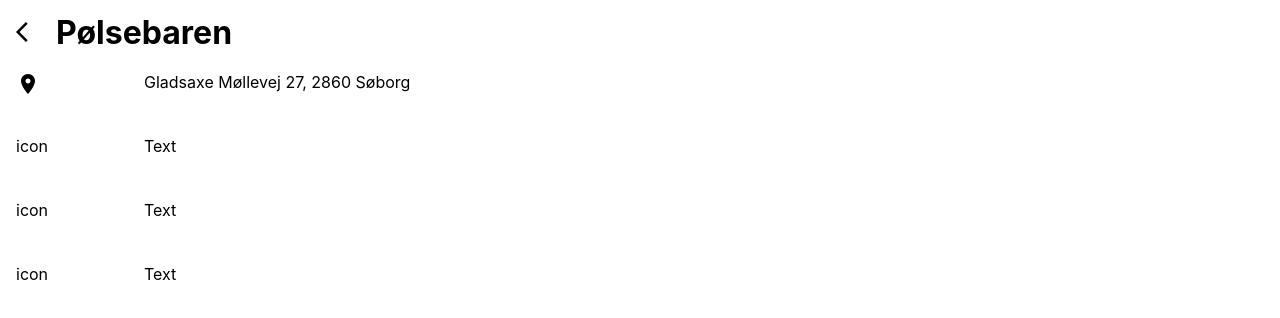
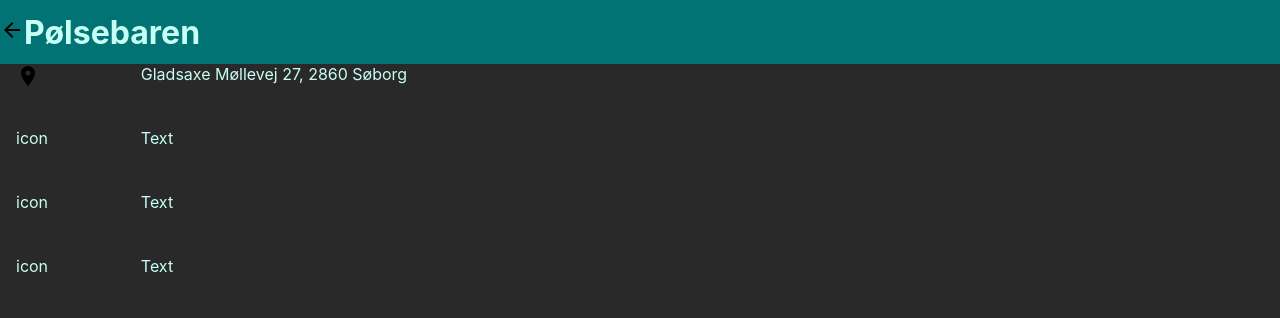
Before and after one commit to kristiannissen/cafe-fodkold, a Next.js app: page /stand/1 in a window 1280 px wide. Shown: the top 318 px of the page. Built offline with nearby package versions, Linux system fonts and the light colour scheme.

Commit message:
Design changes

```diff
--- a/pages/stand/[id].js
+++ b/pages/stand/[id].js
@@ -16,19 +16,10 @@
       <Head>
         <title>Pølsebaren</title>
       </Head>
-      <header className={styles.container}>
-        <svg
-          xmlns="http://www.w3.org/2000/svg"
-          height="24px"
-          viewBox="0 0 24 24"
-          width="24px"
-          fill="#000000"
-          className={styles.svg}
-          onClick={() => router.push("/")}
-        >
-          <path d="M0 0h24v24H0z" fill="none" />
-          <path d="M11.67 3.87L9.9 2.1 0 12l9.9 9.9 1.77-1.77L3.54 12z" />
-        </svg>
+      <header className={styles.header}>
+        <span onClick={() => router.push("/")}>
+            <i className="icon arrow"></i>
+        </span>
         <h1>Pølsebaren</h1>
       </header>
       <main>
--- a/styles/List.module.css
+++ b/styles/List.module.css
@@ -1,7 +1,6 @@
 /* List.module.css */
 .list {
-  border: 1px solid #bfbfbf;
-  border-radius: 8px;
+    background-color: var(--color_900);
 }
 .list_item {
   display: flex;
--- a/styles/Stand.module.css
+++ b/styles/Stand.module.css
@@ -1,18 +1,19 @@
 /* Stand.module.css */
-.container {
+.header {
   display: flex;
   height: 64px;
   align-items: center;
+    background-color: var(--color_800);
 }
-.svg {
-  cursor: hand;
-  margin: 16px 16px;
+.header span {
+    cursor: pointer;
 }
 .row {
   display: grid;
   grid-template-columns: [first] 10% [line2] 90% [end];
-  width: 100vw;
+  width: calc(100vw - 32px);
   grid-template-rows: 64px;
+  margin: 0 16px;
 }
 .row .column:first-of-type {
 }
--- a/styles/Toolbar.module.css
+++ b/styles/Toolbar.module.css
@@ -1,13 +1,12 @@
 .container {
-  background-color: #bfbfbf;
-  border-radius: 8px;
+  background-color: var(--color_600);
   position: fixed;
   bottom: 10px;
   padding: 16px;
   display: flex;
   align-items: center;
   justify-content: space-between;
-  min-width: calc(100vw - 32px);
+  min-width: 100vw;
 }
 .button {
 }
--- a/styles/globals.css
+++ b/styles/globals.css
@@ -1,7 +1,22 @@
+:root {
+    --color_dark: #292929;
+    --color_900: #015457;
+    --color_800: #027374;
+    --color_700: #038785;
+    --color_600: #049592;
+    --color_500: #06A299;
+    --color_400: #08B3A6;
+    --color_300: #0AC4B4;
+    --color_200: #0DDAC5;
+    --color_100: #70EFDE;
+    --color_50: #C8FFF4;
+}
 html,
 body {
   padding: 0;
-  margin: 0;
+  background-color: var(--color_dark);
+  color: var(--color_50);
+  margin: 0 auto;
   font-family: -apple-system, BlinkMacSystemFont, Segoe UI, Roboto, Oxygen,
     Ubuntu, Cantarell, Fira Sans, Droid Sans, Helvetica Neue, sans-serif;
 }
@@ -14,9 +29,7 @@
 * {
   box-sizing: border-box;
 }
-
 main {
-  padding: 8px 16px;
 }
 h1 {
   margin: 0;
@@ -39,3 +52,7 @@
   background-image: url("/assets/svg/my_location_black_24dp.svg");
   background-repeat: no-repeat;
 }
+.arrow {
+  background-image: url("/assets/svg/arrow_back_black_24dp.svg");
+  background-repeat: no-repeat;
+}
```
Also changed, not shown: public/assets/svg/arrow_back_black_24dp.svg (added).
